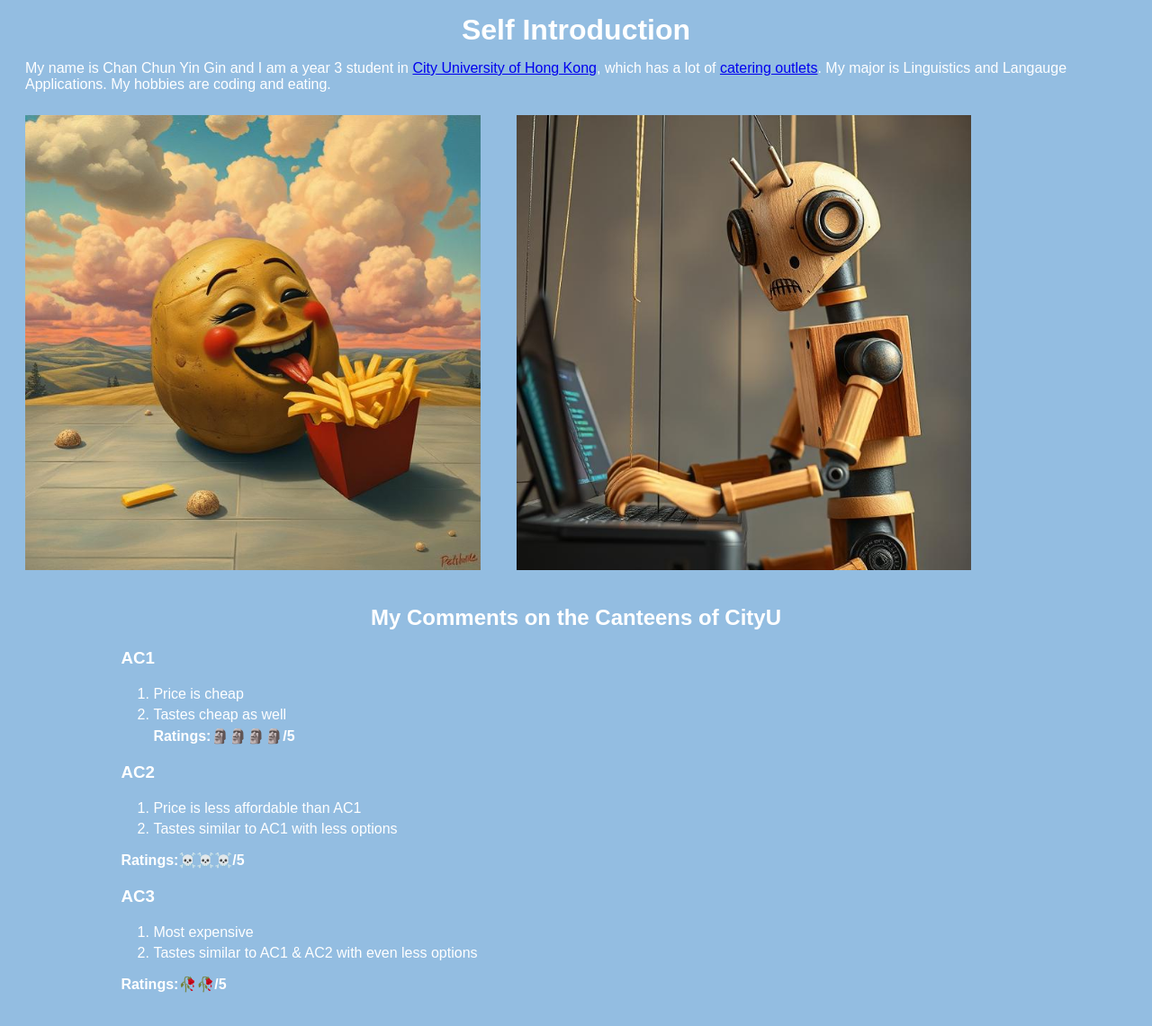
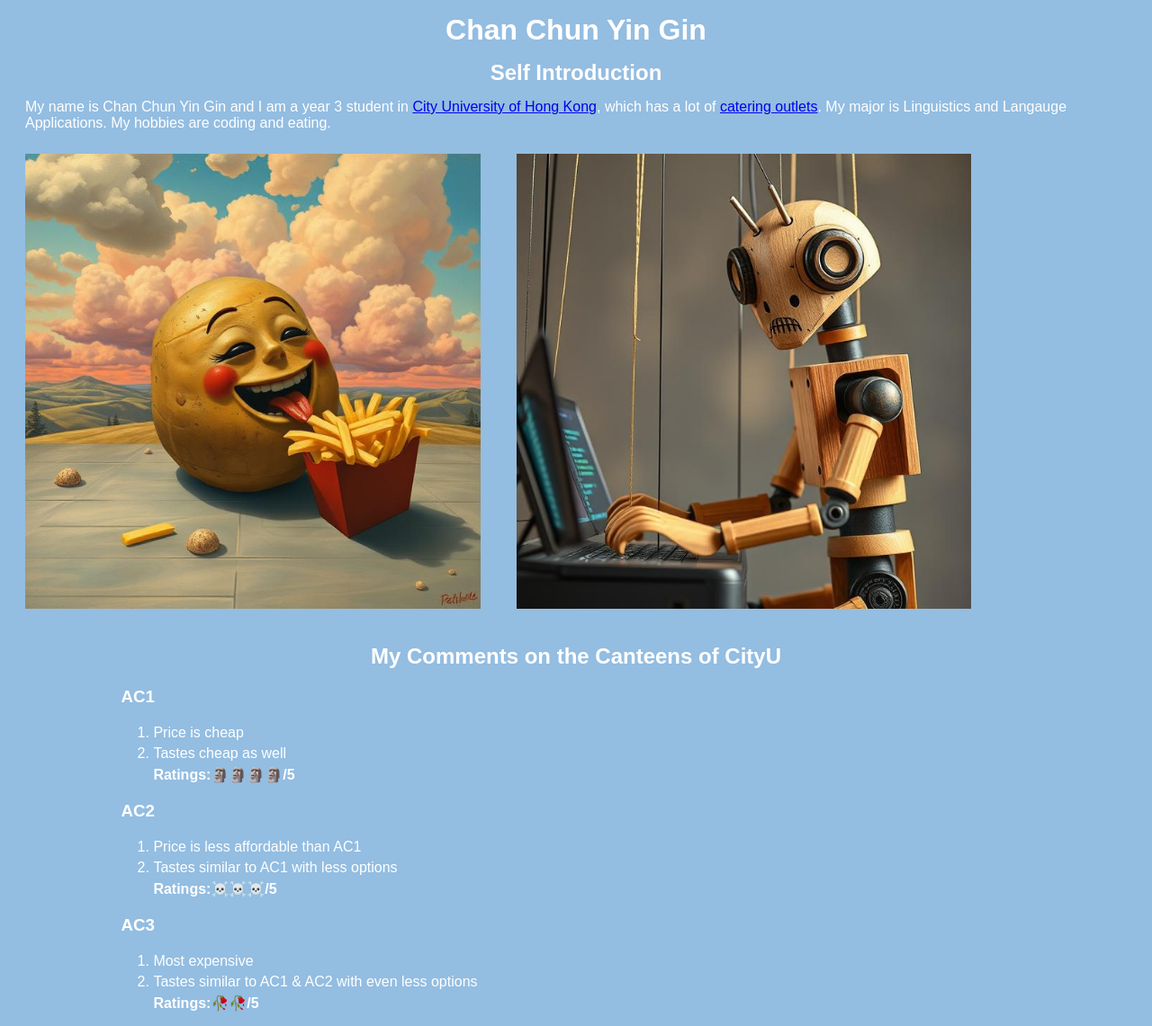
Before and after one commit to GinChan1124/GinChanLT3210, a plain HTML site: page Index.html in a window 1280 px wide. Shown: the whole page at 90% size. Before the commit the page ends 1112 px from the top, so only its background shows below. Drawn offline with Linux system fonts and the light colour scheme.

Commit message:
Update Index.html

```diff
--- a/Index.html
+++ b/Index.html
@@ -7,7 +7,8 @@
             <link rel="stylesheet" href="styles.css">
         </head>
         <body>
-    <h1>Self Introduction</h1>
+            <h1>Chan Chun Yin Gin</h1>
+            <h2>Self Introduction</h2>
             <p>My name is Chan Chun Yin Gin and I am a year 3 student in <a href="http://www.cityu.edu.hk/en">City University of Hong Kong</a>, which has a lot of <a href="https://www.cityu.edu.hk/directories/catering">catering outlets</a>. My major is Linguistics and Langauge Applications. My hobbies are coding and eating.</p>
             <img src="potato.jpeg" arc="I love eating"><img src="robot.jpeg" arc="I love coding">
 
@@ -22,13 +23,14 @@
             <ol>
                 <li>Price is less affordable than AC1</li>
                 <li>Tastes similar to AC1 with less options</li>
+                <h4>Ratings:☠️☠️☠️/5</h4>
             </ol>
-    <h4>Ratings:☠️☠️☠️/5</h4>
             <h3>AC3</h3>
             <ol>
                 <li>Most expensive</li>
                 <li>Tastes similar to AC1 & AC2 with even less options</li>
+                <h4>Ratings:🥀🥀/5</h4>
             </ol>
-    <h4>Ratings:🥀🥀/5</h4>
+
         </body>
     </html>
```
Lines whose indentation alone changed are shown as unchanged.
